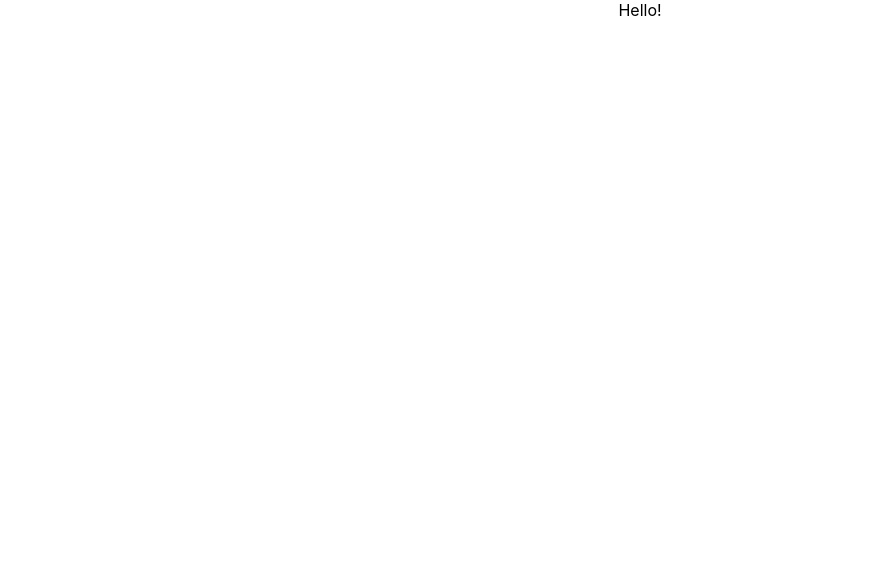
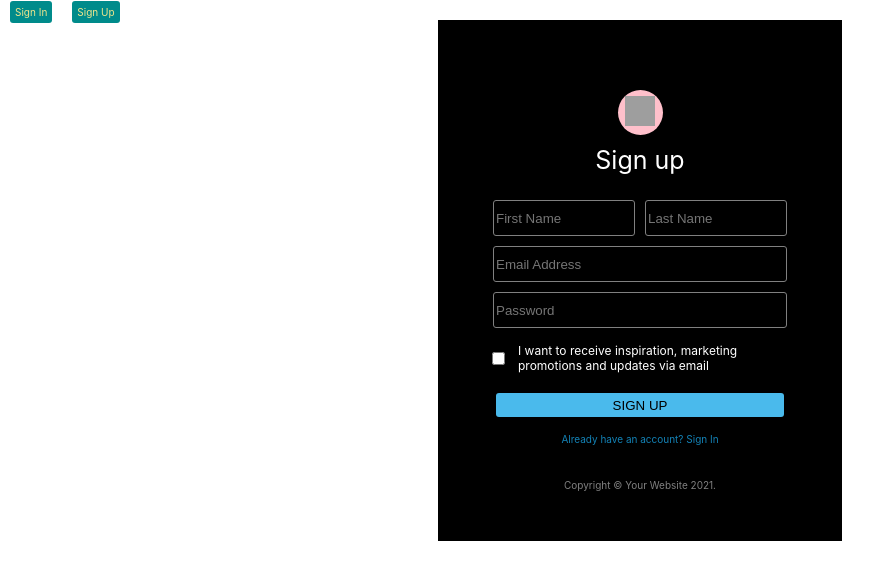
Before and after one commit to Volodymyr-Dr/test, a React (Create React App) app: page /sign-up in a window 1280 px wide. Shown: the top 580 px of the page, without its empty margins (0-895 px from the left). Built offline with nearby package versions, Linux system fonts and the light colour scheme; grey boxes are pictures that could not be loaded.

Commit message:
created forms

```diff
--- a/package.json
+++ b/package.json
@@ -9,7 +9,9 @@
     "@testing-library/user-event": "^12.8.3",
     "react": "^17.0.2",
     "react-dom": "^17.0.2",
+    "react-router-dom": "^5.2.0",
     "react-scripts": "4.0.3",
+    "styled-components": "^5.3.1",
     "web-vitals": "^1.1.2"
   },
   "scripts": {
@@ -39,6 +41,7 @@
     ]
   },
   "devDependencies": {
-    "gh-pages": "^3.2.3"
+    "gh-pages": "^3.2.3",
+    "styled-components": "^5.3.1"
   }
 }
--- a/src/App.css
+++ b/src/App.css
@@ -1,38 +1,41 @@
-.App {
-  text-align: center;
+body {
+  font-family: 'Roboto', sans-serif;
 }
 
-.App-logo {
-  height: 40vmin;
-  pointer-events: none;
+
+.logo {
+  width: 45px;
+  height: 45px;
+  margin: 10px auto;
+  border-radius: 50%;
+  background-color: pink;
+
 }
 
-@media (prefers-reduced-motion: no-preference) {
-  .App-logo {
-    animation: App-logo-spin infinite 20s linear;
-  }
+.logo_img {
+  width: 30px;
+  height: 30px;
+  margin-top: 6px;
 }
 
-.App-header {
-  background-color: #282c34;
-  min-height: 100vh;
-  display: flex;
-  flex-direction: column;
-  align-items: center;
-  justify-content: center;
-  font-size: calc(10px + 2vmin);
-  color: white;
+.link {
+  text-decoration: none;
+  color: #1382b6;
+  font-size: 10px;
+  display: inline;
 }
 
-.App-link {
-  color: #61dafb;
+.link_button {
+  background-color: darkcyan;
+  border-radius: 3px;
+  color:khaki;
+  margin: 10px;
+  padding: 5px;
 }
 
-@keyframes App-logo-spin {
-  from {
-    transform: rotate(0deg);
-  }
-  to {
-    transform: rotate(360deg);
-  }
+input.green {
+  border:1px solid rgba(49, 255, 49, 0.507);
 }
+input.red {
+  border:1px solid rgba(228, 81, 81, 0.781);
+}
--- a/src/App.js
+++ b/src/App.js
@@ -1,10 +1,22 @@
+
+import React from 'react';
+import {Switch, Route, Link} from 'react-router-dom';
+
+import SignUp from  './Components/SignUp';
+import SignIn from './Components/SignIn';
 
 import './App.css';
+
 
 function App() {
   return (
     <div className="App">
-      Hello!
+      <Link className="link link_button" to="/sign-in">Sign In</Link>
+      <Link className="link link_button" to="/sign-up">Sign Up</Link>
+      <Switch>
+        <Route path="/sign-in" component={SignIn}/>
+        <Route path="/sign-up" component={SignUp}/>
+      </Switch>
     </div>
   );
 }
--- /dev/null
+++ b/src/Components/MyComp.ui.js
@@ -0,0 +1,54 @@
+import styled from 'styled-components';
+
+export const ManeBox = styled.div`
+text-align: center;
+width: 19rem;
+background-color: black;
+color: white;
+margin: 0 auto;
+padding: 50px;
+`;
+
+export const Input = styled.input`
+margin: 5px;
+height: 2rem;
+outline: none;
+background-color: black;
+border: 1px solid gray;
+border-radius: 3px;
+color: white;
+width: ${props => props.names ? "8.5rem" : "18rem"};
+`;
+
+export const Button = styled.button`
+height: 1.5rem;
+width: 18rem;
+background-color: #4abaec;
+border-radius: 3px;
+border: none;
+margin-bottom: 10px;
+`;
+
+export const TitleForm = styled.div`
+font-size: 25px;
+margin: 20px 0;
+`;
+
+export const TextCheck = styled.div`
+font-size: 12px;
+text-align: left;
+margin-left: 10px;
+`;
+
+export const BoxCheck = styled.div`
+display: flex;
+align-items: center;
+margin-top: 10px;
+width: 18rem;
+`;
+
+export const Copyright =styled.div`
+font-size: 10px;
+margin-top: 2rem;
+opacity: 50%;
+`;
--- /dev/null
+++ b/src/Components/SignIn.js
@@ -0,0 +1,112 @@
+import React, { useEffect, useState }  from 'react';
+import {Switch, Route, Link} from 'react-router-dom';
+
+import SignUp from './SignUp';
+import {ManeBox, Input, Button, TitleForm, TextCheck, BoxCheck, Copyright} from './MyComp.ui'
+
+const margin = {
+  marginRight: '3rem',
+  cursor: 'pointer'
+};
+
+const SignIn = () => {
+  const [email, setEmail] = useState('');
+  const [password, setPassword] = useState('');
+
+  useEffect(() =>{
+    if (localStorage.saveEmail) {
+    const saveEm = localStorage.getItem('saveEmail')
+    setEmail(saveEm)
+    const savePas = localStorage.getItem('sevePassword')
+    setPassword(savePas)
+    }
+  },[])
+
+  const saveMe = () => {
+    localStorage.setItem("saveEmail", email);
+    localStorage.setItem("sevePassword", password);
+  }
+
+  const chekingInput = () => {
+    const logEm = localStorage.getItem('email');
+    const inputEm = document.getElementById('email');
+
+    const logPas = localStorage.getItem('password');
+    const inputPas = document.getElementById('password');
+    if(logEm === inputEm.value && logPas === inputPas.value) {
+      alert("Вірний логін та пароль!")
+    }
+    else {
+      alert("Невірний логін або пароль!")
+    }
+  }
+
+  const emailHandler = (e) => {
+    setEmail(e.target.value);
+    const regexEmail = /(^[^\s@]{3,})+(@[^\s@]{2,})+(\.[^\s@]{2,})+$/;
+    if (!regexEmail.test(String(e.target.value).toLowerCase())){
+      const borderEmail = document.querySelector("#email")
+      borderEmail.classList.add('red');
+    } else {
+      const borderEmail = document.querySelector("#email")
+      borderEmail.classList.remove('red');
+      borderEmail.classList.add('green');
+    }
+  };
+
+  const passwordHandler = (e) => {
+    setPassword(e.target.value);
+    const regexPassword = (/^(?=.*[0-9])(?=.*[a-z])(?=.*[A-Z])([a-zA-Z0-9]{8,})$/);
+    if (!e.target.value.match(regexPassword)) {
+      const borderEmail = document.querySelector("#password")
+      borderEmail.classList.add('red');
+    } else {
+      const borderEmail = document.querySelector("#password")
+      borderEmail.classList.remove('red');
+      borderEmail.classList.add('green');
+    }
+  };
+
+  const cleareLocal = () => {
+    localStorage.clear();
+  }
+
+    return(
+        <ManeBox className="App">
+      <TitleForm>
+        <div className="logo"><img src = "https://image.flaticon.com/icons/png/512/565/565547.png" alt="" className="logo_img"></img></div>
+        Sign in
+      </TitleForm>
+      <form>
+        <Input
+          id="email"
+          type="email"
+          placeholder="Email Address"
+          value={email}
+          onChange={emailHandler}
+        />
+        <br/>
+        <Input
+          id="password"
+          type="password"
+          placeholder="Password"
+          onChange={passwordHandler}
+        />
+        <br/>
+        <BoxCheck><input
+          type="checkbox" onChange={saveMe}
+        /><TextCheck>Remember me</TextCheck></BoxCheck>
+        <br/>
+        <Button type="submit" onClick={chekingInput}>SIGN IN</Button>
+      </form>
+      <div className="link" style={margin}>Forgot password?</div>
+      <Link className="link" to="/sign-up" onClick={cleareLocal}>Don't have an account? Sign Up</Link>
+      <Copyright>Copyright 	&copy; Your Website 2021.</Copyright>
+      <Switch>
+        <Route path="/sign-up" component={SignUp}/>
+      </Switch>
+    </ManeBox>
+    )
+};
+
+export default SignIn;
--- /dev/null
+++ b/src/Components/SignUp.js
@@ -0,0 +1,130 @@
+import React, { useState } from 'react';
+import {Switch, Route, Link, Redirect} from 'react-router-dom';
+
+import SignIn from './SignIn';
+import {ManeBox, Input, Button, TitleForm, TextCheck, BoxCheck, Copyright} from './MyComp.ui'
+
+
+const SignUp = () => {
+  const [FirstName, setFirstName] = useState('');
+  const [LastName, setLastName] = useState('');
+  const [email, setEmail] = useState('');
+  const [password, setPassword] = useState('');
+
+  const firstNameHandler = (e) => {
+    setFirstName(e.target.value);
+    if(String(e.target.value).length < 3) {
+      const borderFirstName = document.querySelector("#firstName")
+      borderFirstName.classList.add('red');
+    } else {
+      const borderFirstName = document.querySelector("#firstName")
+      borderFirstName.classList.remove('red');
+      borderFirstName.classList.add('green');
+    }
+  };
+
+  const lastNameHandler = (e) => {
+    setLastName(e.target.value);
+    if(String(e.target.value).length < 3) {
+      const borderLastName = document.querySelector("#lastName")
+      borderLastName.classList.add('red');
+    } else {
+      const borderLastName = document.querySelector("#lastName")
+      borderLastName.classList.remove('red');
+      borderLastName.classList.add('green');
+    }
+  };
+
+  const emailHandler = (e) => {
+    setEmail(e.target.value);
+    const regexEmail = /(^[^\s@]{3,})+(@[^\s@]{2,})+(\.[^\s@]{2,})+$/;
+    if (!regexEmail.test(String(e.target.value).toLowerCase())){
+      const borderEmail = document.querySelector("#email")
+      borderEmail.classList.add('red');
+    } else {
+      const borderEmail = document.querySelector("#email")
+      borderEmail.classList.remove('red');
+      borderEmail.classList.add('green');
+    }
+  };
+
+  const passwordHandler = (e) => {
+    setPassword(e.target.value);
+    const regexPassword = (/^(?=.*[0-9])(?=.*[a-z])(?=.*[A-Z])([a-zA-Z0-9]{8,})$/);
+    if (!e.target.value.match(regexPassword)) {
+      const borderEmail = document.querySelector("#password")
+      borderEmail.classList.add('red');
+    } else {
+      const borderEmail = document.querySelector("#password")
+      borderEmail.classList.remove('red');
+      borderEmail.classList.add('green');
+    }
+  };
+
+  const saveInLocal = () => {
+    localStorage.setItem("firstName", FirstName);
+    localStorage.setItem("lastName", LastName);
+    localStorage.setItem("email", email);
+    localStorage.setItem("password", password);
+  }
+
+  const authorized = localStorage.getItem('email')
+  if (authorized) {
+    alert('Ви зареєстровані!')
+    return <Redirect  to="/sign-in"/>
+  }
+
+    return(
+        <ManeBox className="App">
+      <TitleForm>
+        <div className="logo"><img src = "https://image.flaticon.com/icons/png/512/565/565547.png" alt="" className="logo_img"></img></div>
+        Sign up
+      </TitleForm>
+      <form>
+        <Input names
+          id="firstName"
+          type="text"
+          placeholder="First Name"
+          value={FirstName}
+          onChange={firstNameHandler}
+        />
+        <Input names
+          id="lastName"
+          type="text"
+          placeholder="Last Name"
+          value={LastName}
+          onChange={lastNameHandler}
+        />
+        <Input
+          id="email"
+          type="email"
+          placeholder="Email Address"
+          value={email}
+          onChange={emailHandler}
+        />
+        <br/>
+        <Input
+          id="password"
+          type="password"
+          placeholder="Password"
+          value={password}
+          onChange={passwordHandler}
+        />
+        <br/>
+        <BoxCheck><input
+          type="checkbox"
+        /><TextCheck>I want to receive inspiration, marketing <br/>
+        promotions and updates via email</TextCheck></BoxCheck>
+        <br/>
+        <Button onClick={saveInLocal}>SIGN UP</Button>
+      </form>
+      <Link className="link" to="/sign-in">Already have an account? Sign In</Link>
+      <Copyright>Copyright 	&copy; Your Website 2021.</Copyright>
+      <Switch>
+        <Route exact path="/sign-in" component={SignIn}/>
+      </Switch>
+    </ManeBox>
+    )
+};
+
+export default SignUp;
```
Also changed, not shown: src/index.js (+6 -1 lines), 1 other file (tests, documents, lock files or other folders).
